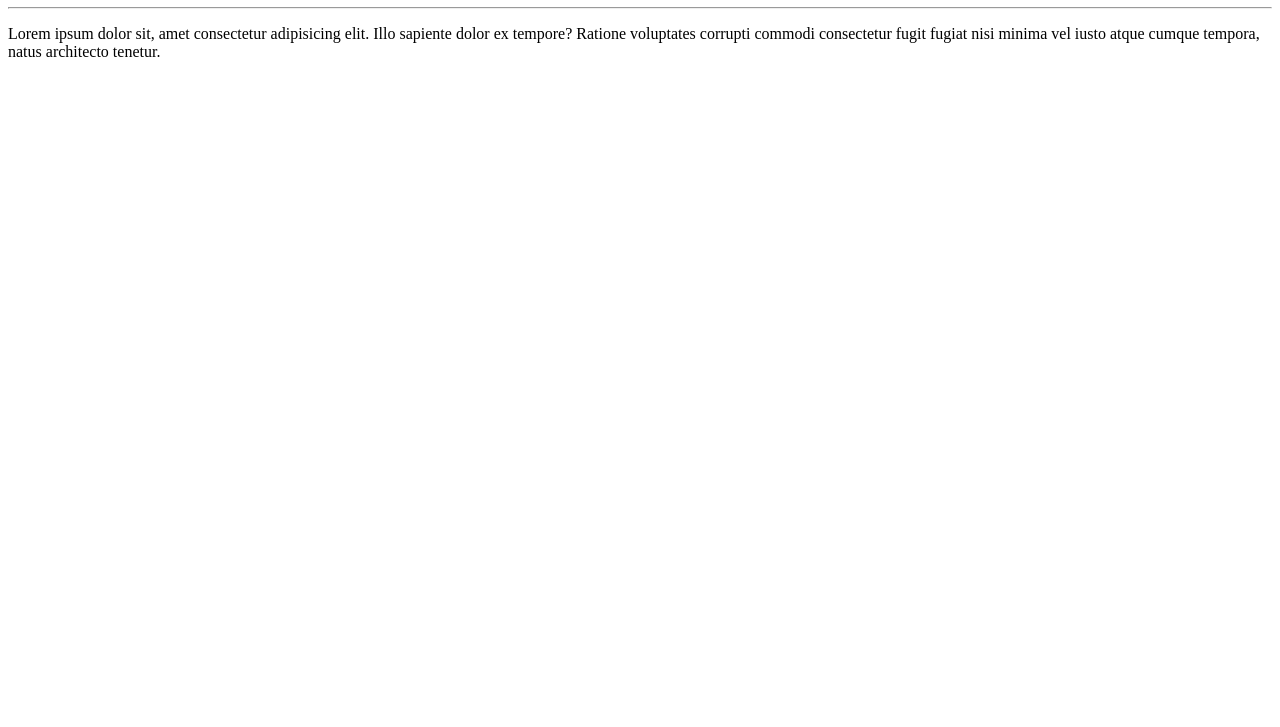
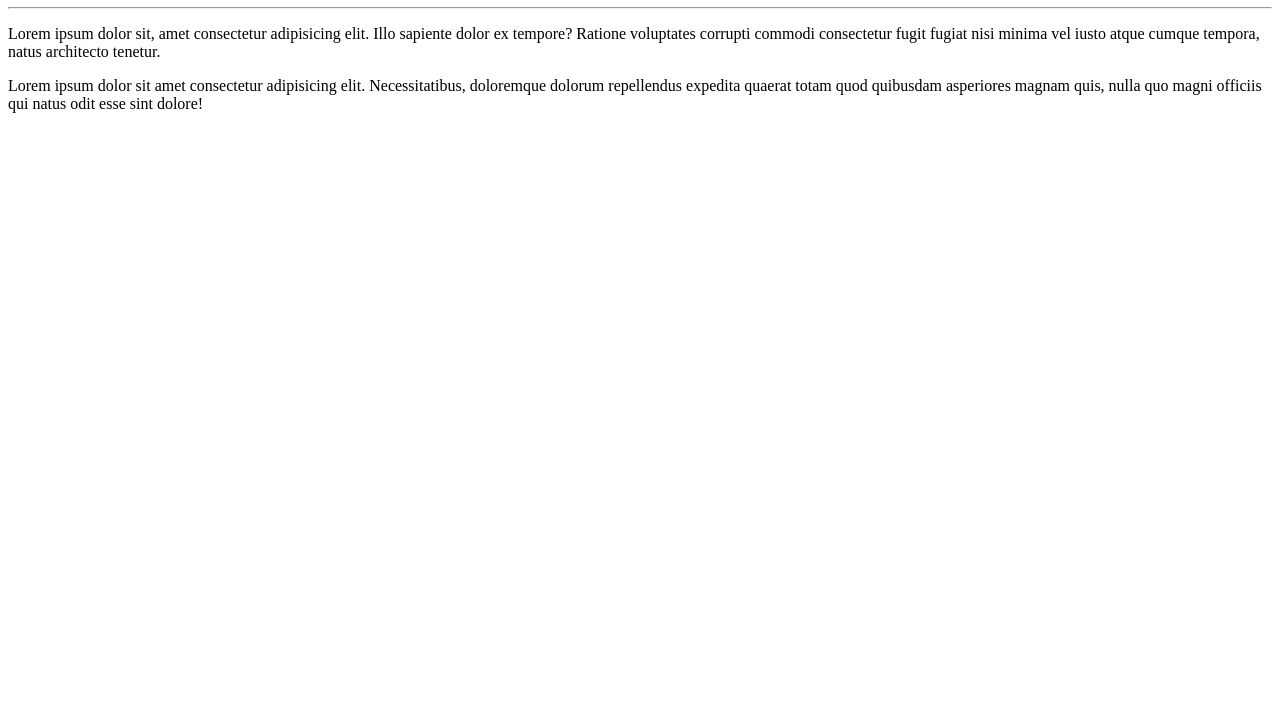
Before and after one commit to tidesjunior2018/Ola-Mundo, a plain HTML site: page site-exemplo/index.html in a window 1280 px wide. Shown: the part 73-800 px from the top of the page. Drawn offline with Linux system fonts and the light colour scheme.

Commit message:
Adicionei um parágrafo

```diff
--- a/site-exemplo/index.html
+++ b/site-exemplo/index.html
@@ -13,5 +13,8 @@
     <p>
         Lorem ipsum dolor sit, amet consectetur adipisicing elit. Illo sapiente dolor ex tempore? Ratione voluptates corrupti commodi consectetur fugit fugiat nisi minima vel iusto atque cumque tempora, natus architecto tenetur.
     </p>
+    <p>
+        Lorem ipsum dolor sit amet consectetur adipisicing elit. Necessitatibus, doloremque dolorum repellendus expedita quaerat totam quod quibusdam asperiores magnam quis, nulla quo magni officiis qui natus odit esse sint dolore!
+    </p>
 </body>
 </html>
```
